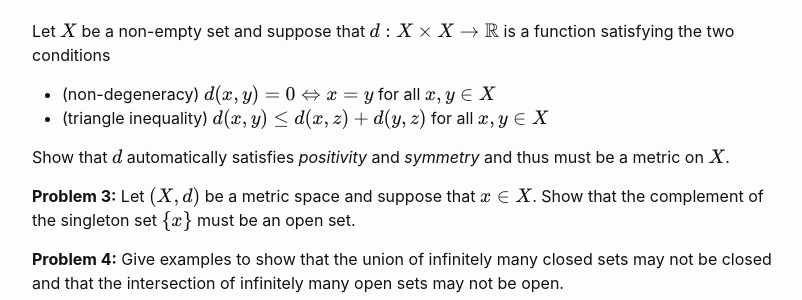
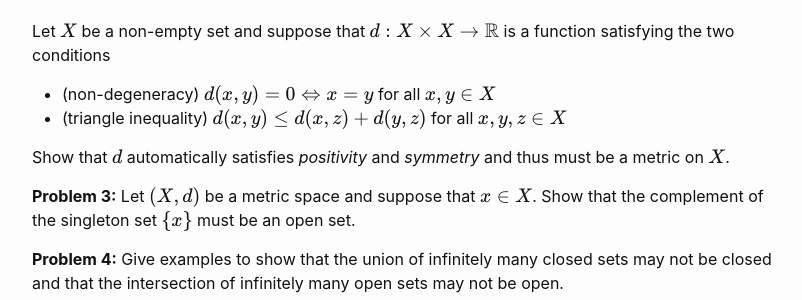
Before and after one commit to wcasper/math414fall2022, a Jekyll site: the page built from _homework/hw2.md, in a window 1280 px wide. Shown: the part 966-1266 px from the top of the page, without its empty margins (238-1040 px from the left). Built offline with Jekyll 4.4.1, drawn with Linux system fonts in a browser that asks for light colours.

Commit message:
fixed typo

```diff
--- a/_homework/hw2.md
+++ b/_homework/hw2.md
@@ -31,7 +31,7 @@ Prove that $$A$$ cannot be in the image of $$f$$ and therefore $$f$$ is not a bi
 Let $$X$$ be a non-empty set and suppose that $$d: X\times X\rightarrow \mathbb R$$ is a function satisfying the two conditions
 
 * (non-degeneracy) $$d(x,y) = 0\Leftrightarrow x = y$$ for all $$x,y\in X$$
-* (triangle inequality) $$d(x,y) \leq d(x,z) + d(y,z)$$ for all $$x,y\in X$$
+* (triangle inequality) $$d(x,y) \leq d(x,z) + d(y,z)$$ for all $$x,y,z\in X$$
 
 Show that $$d$$ automatically satisfies *positivity* and *symmetry* and thus must be a metric on $$X$$.
 
```
